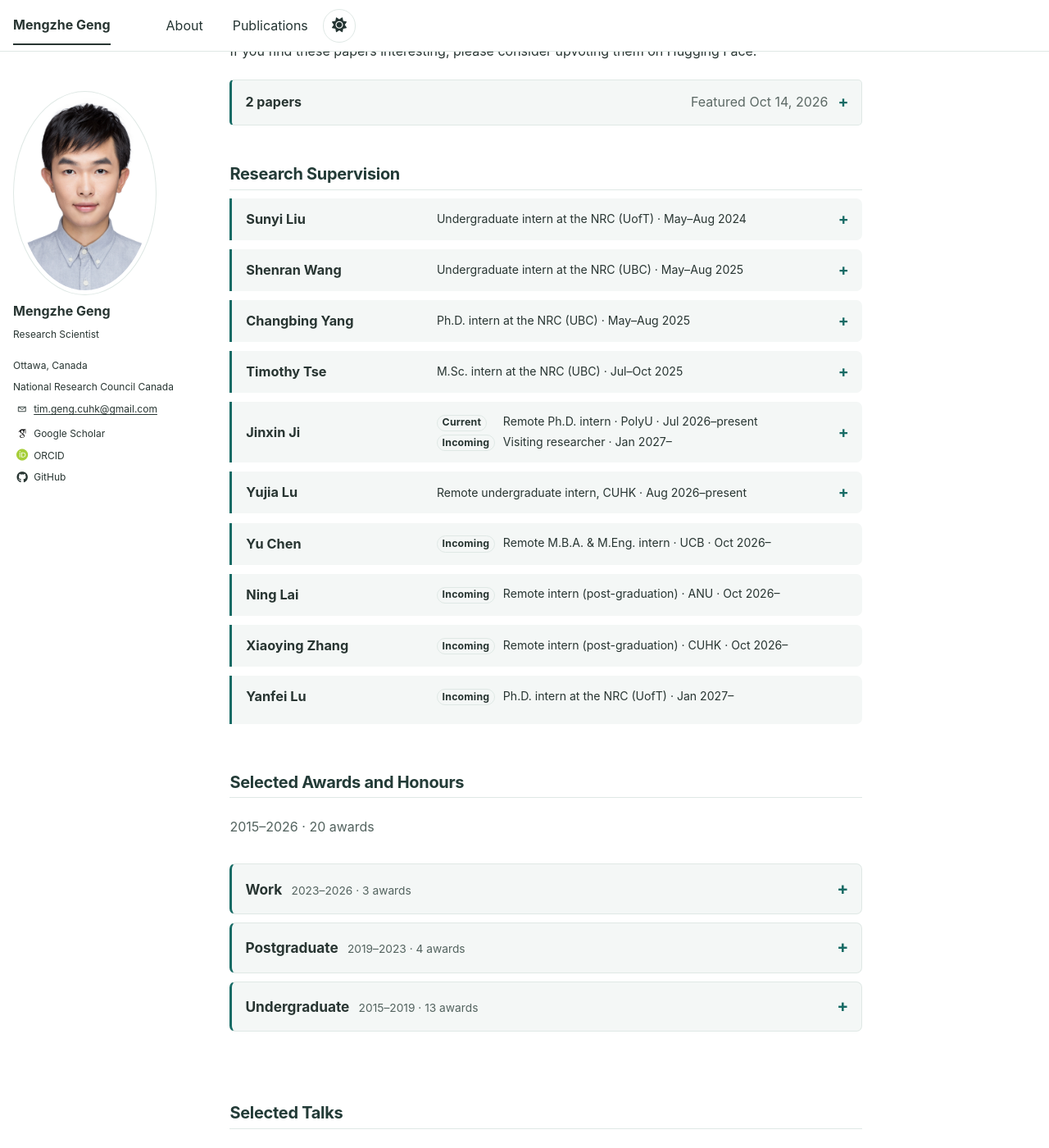
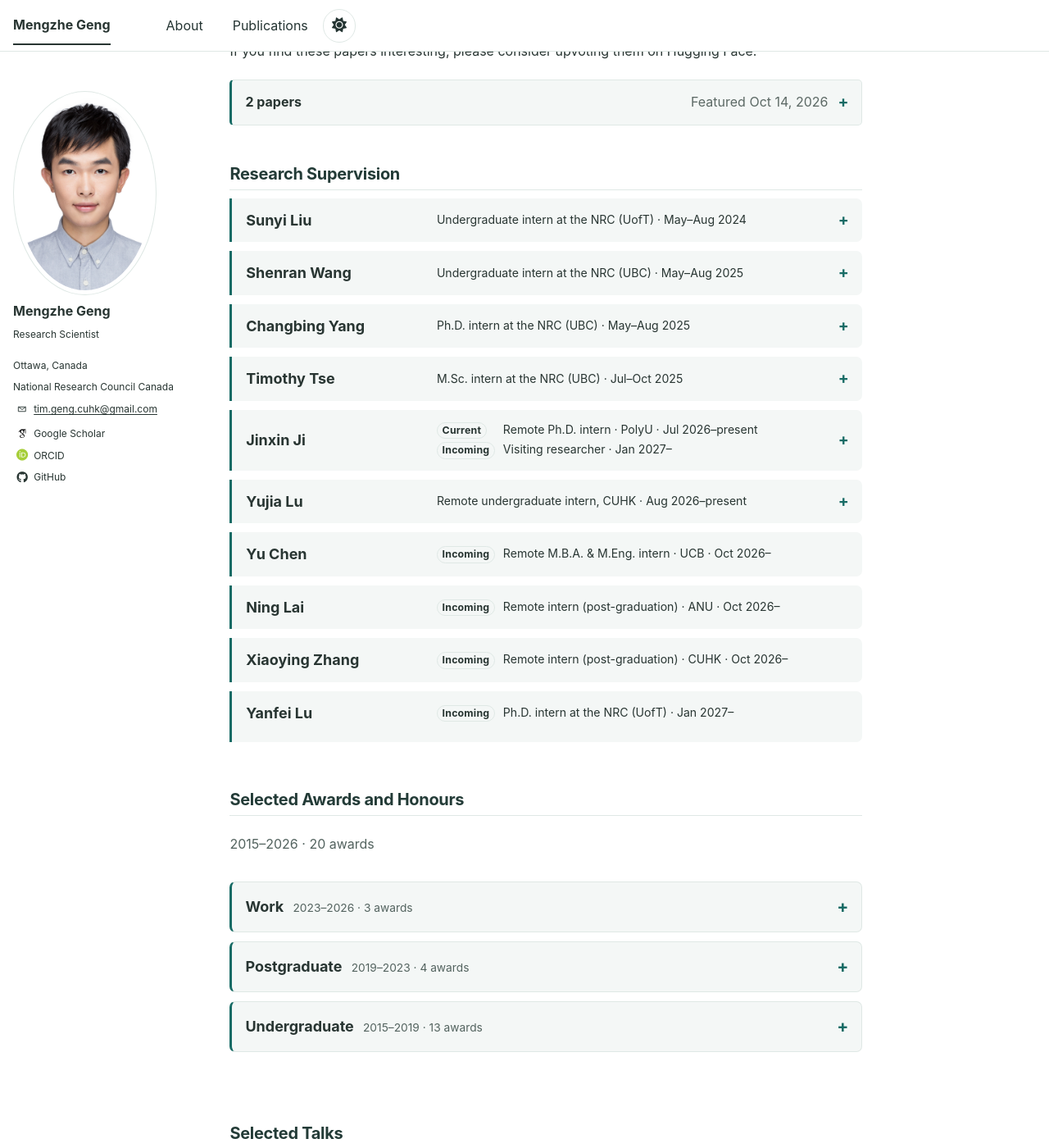
Before and after one commit to MENGZHEGENG/MENGZHEGENG.github.io, a Jekyll site: the page built from _pages/about.md, in a window 1280 px wide and 1400 px high, scrolled down 2705 px. Shown: the whole window at 82% size. Built offline with Jekyll 4.4.1, drawn with Linux system fonts in a browser that asks for light colours; some web fonts are replaced.

Commit message:
Make collapsible card headings consistent

```diff
--- a/_sass/_custom.scss
+++ b/_sass/_custom.scss
@@ -804,7 +804,7 @@ html[data-theme="dark"] .timeline-row {
 .supervision-name {
   min-width: 0;
   color: var(--global-text-color);
-  font-size: 1.02em;
+  font-size: 1rem;
   font-weight: 700;
   line-height: 1.4;
   text-wrap: pretty;
@@ -937,7 +937,7 @@ html[data-theme="dark"] .timeline-row {
   .supervision-name {
     grid-column: 1;
     padding: 0;
-    font-size: 1.06em;
+    font-size: 1rem;
     line-height: 1.35;
   }
 
@@ -1141,7 +1141,7 @@ html[data-theme="dark"] .timeline-row {
 
 .award-card__title {
   color: var(--global-text-color);
-  font-size: 1.08em;
+  font-size: 1rem;
   font-weight: 750;
 }
 
@@ -1725,7 +1725,7 @@ a.btn:hover {
   .supervision-name {
     grid-column: 1;
     padding: 0;
-    font-size: 1.02em;
+    font-size: 1rem;
     line-height: 1.3;
   }
 
```
